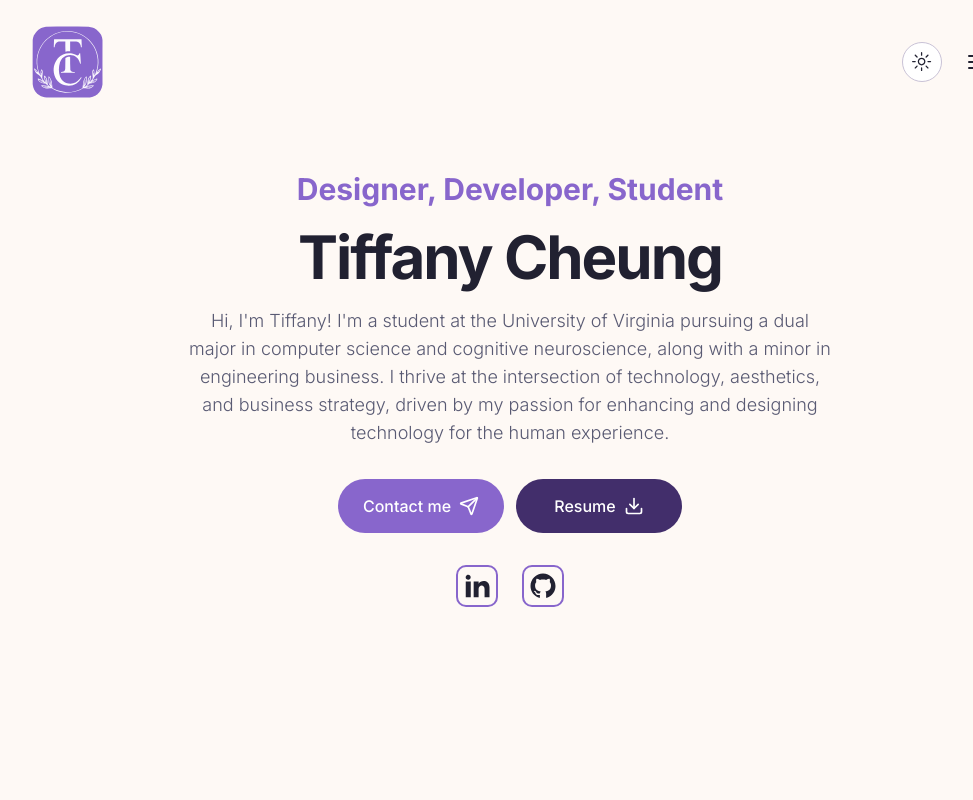
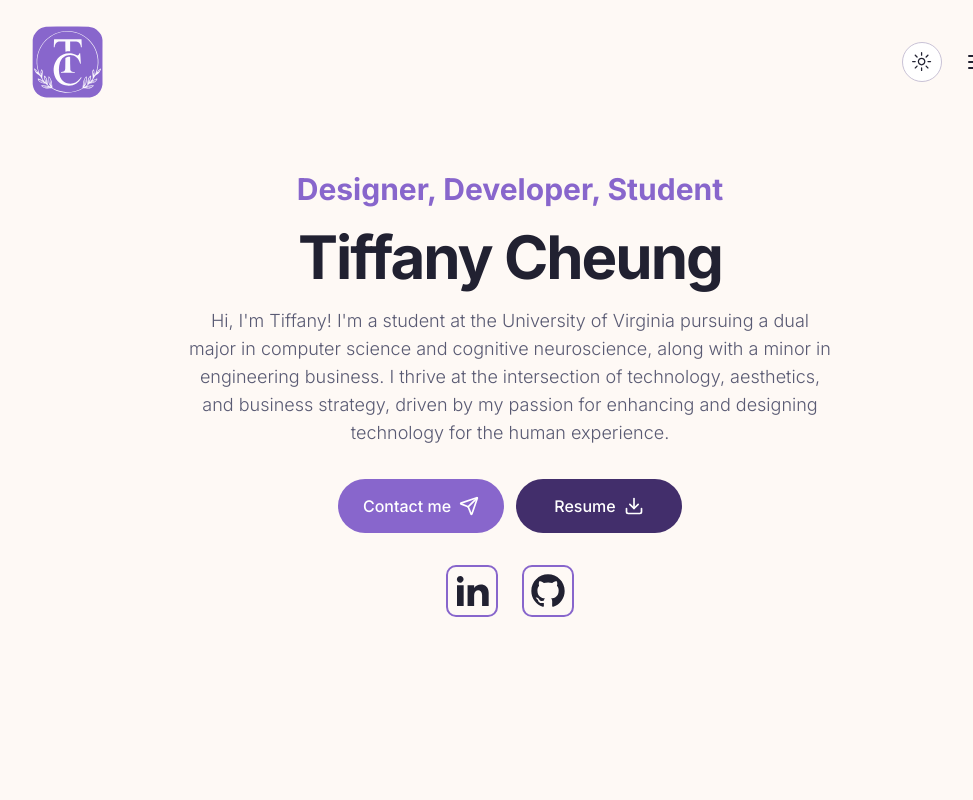
Before and after one commit to Tcheung787/Portfolio-TC, a Next.js app: page / in a window 1280 px wide. Shown: the top 800 px of the page, without its empty margins (130-1103 px from the left). Built offline with nearby package versions, Linux system fonts and the light colour scheme.

Commit message:
size change

```diff
--- a/components/Hero.jsx
+++ b/components/Hero.jsx
@@ -41,7 +41,7 @@ const Hero = () => {
             </div>
             {/* socials */}
             <Socials
-              containerStyles='flex gap-x-6 mx-auto xl:mx-0'
+              containerStyles='flex gap-x-6 mx-auto xl:mx-0 mb-10'
               iconsStyles='text-foreground text-[22px] hover:text-primary transition-all'
             />
           </div>
--- a/components/Socials.jsx
+++ b/components/Socials.jsx
@@ -29,7 +29,7 @@ const Socials = ({ containerStyles, iconsStyles }) => {
             <div
               className={`${iconsStyles}`}
               style={{
-                fontSize: '30px',
+                fontSize: '40px',
                 border: '2px solid #8866cc', // Add border color
                 borderRadius: '10px', // Rounded corners
                 padding: '4px', // Space inside the border
```
